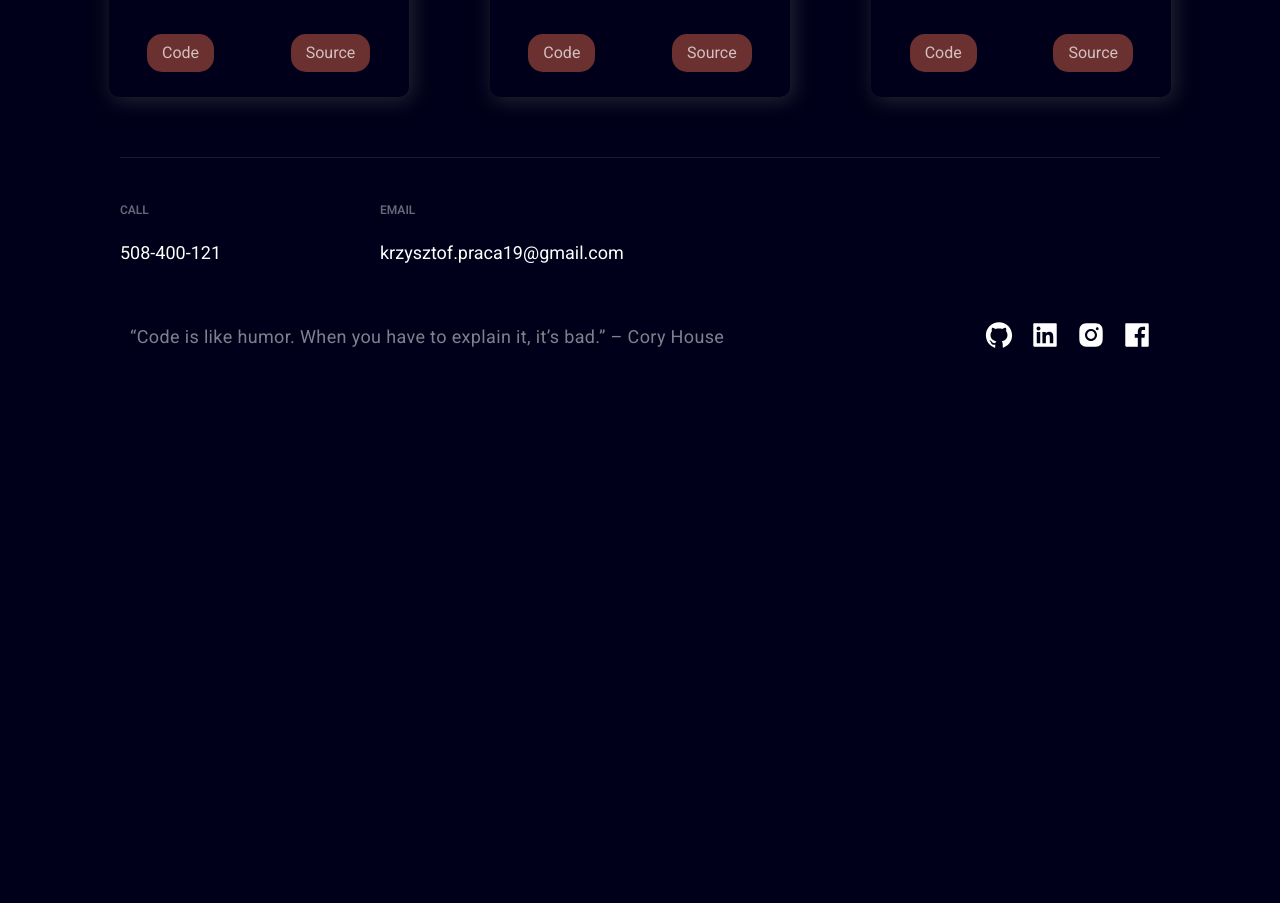
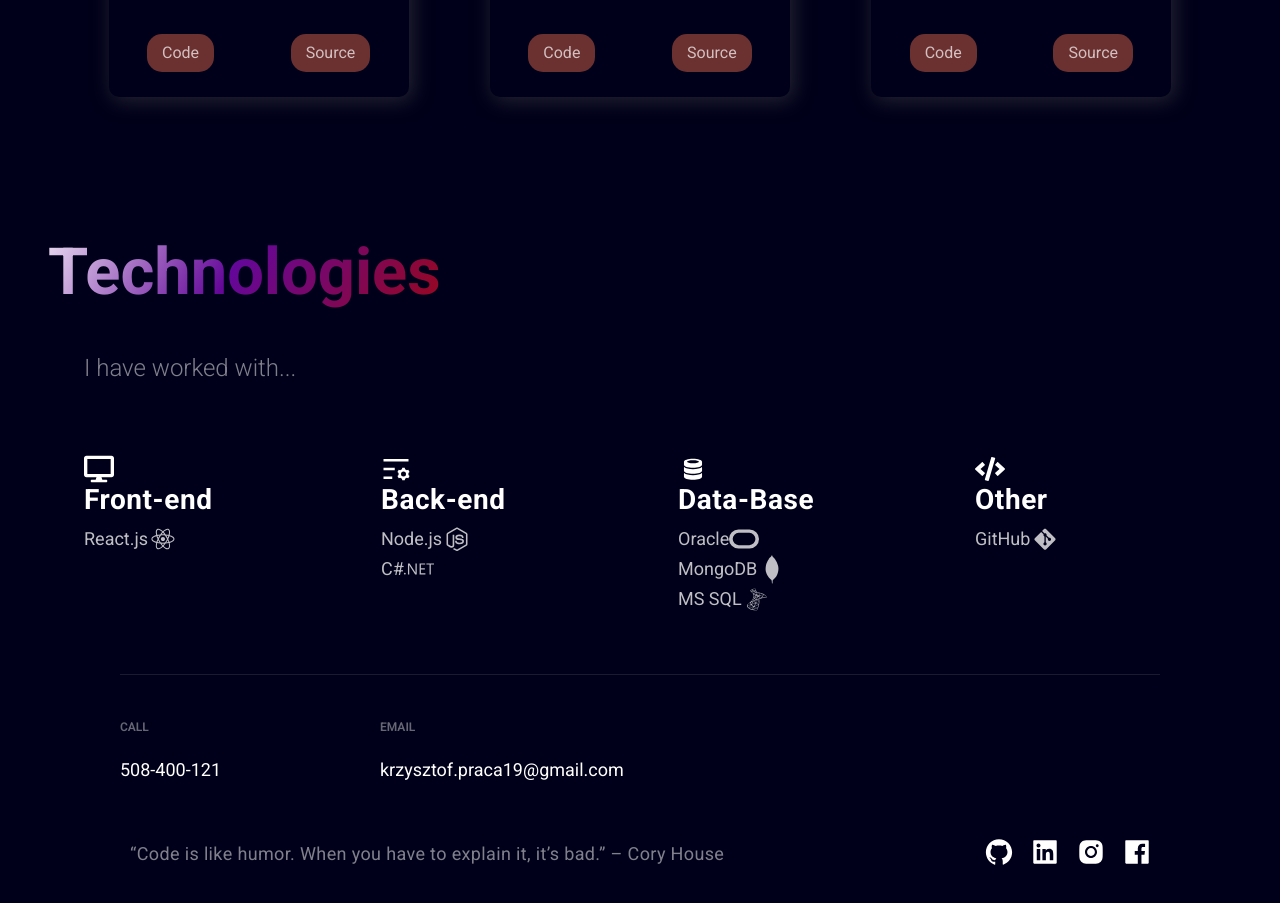
Before and after one commit to kkopec11/Portfolio, a Next.js app: page / in a window 1280 px wide. Shown: the part 1220-2123 px from the top of the page. Before the commit the page ends 1633 px from the top, so only its background shows below. Built offline with nearby package versions, Linux system fonts and the light colour scheme.

Commit message:
Technologies Section

```diff
--- /dev/null
+++ b/src/components/Technologies/Technologies.js
@@ -0,0 +1,85 @@
+import React from 'react';
+import { DiReact, DiGit, DiMongodb, DiMsqlServer, DiNodejsSmall, DiDatabase } from 'react-icons/di';
+import { RiListSettingsLine } from 'react-icons/ri';
+import { FaDesktop, FaCode } from 'react-icons/fa';
+import { SiDotNet, SiOracle } from 'react-icons/si';
+
+import { List, ListContainer, ListItem, ListParagraph, ListTitle, TechnologiesSection, TextUnderTitle, Title, NameAndIconContainer } from './styles';
+
+const Technologies = () => (
+    <TechnologiesSection id="tech">
+        <br />
+        <Title>Technologies</Title>
+        <TextUnderTitle>
+            I have worked with...
+        </TextUnderTitle>
+        <List>
+            <ListItem>
+                <FaDesktop size="3rem" />
+                <ListContainer>
+                    <ListTitle>Front-end</ListTitle>
+                    <ListParagraph>
+                        <NameAndIconContainer>
+                            React.js
+                            <DiReact size="3rem" />
+                        </NameAndIconContainer>
+                    </ListParagraph>
+                </ListContainer>
+            </ListItem>
+            <ListItem>
+                <RiListSettingsLine size="3rem" />
+                <ListContainer>
+                    <ListTitle>Back-end</ListTitle>
+                    <ListParagraph>
+                        <NameAndIconContainer>
+                            Node.js
+                            <DiNodejsSmall size="3rem" />
+                        </NameAndIconContainer>
+                        <NameAndIconContainer>
+                            C#
+                            <SiDotNet size="3rem" />
+                        </NameAndIconContainer>
+                    </ListParagraph>
+                </ListContainer>
+            </ListItem>
+            <ListItem>
+                <DiDatabase size="3rem" />
+                <ListContainer>
+                    <ListTitle>Data-Base</ListTitle>
+                    <ListParagraph>
+                        <NameAndIconContainer>
+                            Oracle
+                            <SiOracle size="3rem" />
+                        </NameAndIconContainer>
+                    </ListParagraph>
+                    <ListParagraph>
+                        <NameAndIconContainer>
+                            MongoDB
+                            <DiMongodb size="3rem" />
+                        </NameAndIconContainer>
+                    </ListParagraph>
+                    <ListParagraph>
+                        <NameAndIconContainer>
+                            MS SQL
+                            <DiMsqlServer size="3rem" />
+                        </NameAndIconContainer>
+                    </ListParagraph>
+                </ListContainer>
+            </ListItem>
+            <ListItem>
+                <FaCode size="3rem" />
+                <ListContainer>
+                    <ListTitle>Other</ListTitle>
+                    <ListParagraph>
+                        <NameAndIconContainer>
+                            GitHub
+                            <DiGit size="3rem" />
+                        </NameAndIconContainer>
+                    </ListParagraph>
+                </ListContainer>
+            </ListItem>
+        </List>
+    </TechnologiesSection>
+);
+
+export default Technologies;
--- /dev/null
+++ b/src/components/Technologies/styles.js
@@ -0,0 +1,147 @@
+import styled from 'styled-components'
+
+export const TechnologiesSection = styled.section`
+  padding: 32px 48px 0;
+  box-sizing: content-box;
+  position: relative;
+  overflow: hidden;
+  grid-template-columns: 1fr 1fr;
+
+  @media ${(props) => props.theme.breakpoints.md} {
+    padding: 24px 48px 0;
+    flex-direction: column;
+  }
+
+  @media ${(props) => props.theme.breakpoints.sm} {
+    padding: 0 auto;
+    width: calc(100vw - 32px);
+    flex-direction: column;
+  }
+`
+
+export const Title = styled.h2`
+  font-weight: 800;
+  font-size: 65px;
+  line-height: 72px;
+  width: max-content;
+  max-width: 100%;
+  background: ${props => props.theme.colors.backgroundTitle};
+  -webkit-background-clip: text;
+  -webkit-text-fill-color: transparent;
+  margin-bottom: 24px;
+  padding: 58px 0 16px;
+`
+
+export const TextUnderTitle = styled.p`
+  max-width: 800px;
+  font-size: 24px;
+  line-height: 40px;
+  font-weight: 300;
+  padding-bottom: 3.6rem;
+  padding-left: 3.6rem;
+  color: rgba(255, 255, 255, 0.5);
+
+  @media ${(props) => props.theme.breakpoints.md} {
+    max-width: 670px;
+    font-size: 20px;
+    line-height: 32px;
+    padding-bottom: 24px;
+  }
+
+  @media ${(props) => props.theme.breakpoints.sm} {
+    font-size: 16px;
+    line-height: 24px;
+    padding-bottom: 16px;
+  }
+`
+
+export const List = styled.ul`
+  display: grid;
+  grid-template-columns: repeat(4, 1fr);
+  gap: 40px;
+  padding-left: 3.6rem;
+  margin: 3rem 0;
+
+  @media ${props => props.theme.breakpoints.lg}{
+    margin: 64px 0;
+  }
+
+  @media ${props => props.theme.breakpoints.md}{
+    margin: 64px 0;
+    gap: 24px
+  }
+
+  @media ${props => props.theme.breakpoints.sm}{
+    display: flex;
+    flex-direction: column;
+    margin: 32px 0;
+  }
+`
+
+export const ListContainer = styled.div`
+  display: flex;
+  flex-direction: column;
+
+  @media ${props => props.theme.breakpoints.sm}{
+    display: flex;
+    margin-left: 18px;
+  }
+`
+
+export const ListTitle = styled.h4`
+  font-weight: 700;
+  font-size: 28px;
+  line-height: 32px;
+  letter-spacing: 0.02em;
+  color: #FFFFFF;
+  margin-bottom: 8px;
+
+@media ${props => props.theme.breakpoints.md}{
+  font-size: 24px;
+  line-height: 28px;
+}
+
+@media ${props => props.theme.breakpoints.sm}{
+  font-size: 20px;
+  line-height: 28px;
+  letter-spacing: 0.02em;
+  margin-bottom: 4px;
+}
+`
+
+export const ListParagraph = styled.p`
+  font-size: 18px;
+  line-height: 30px;
+  color: rgba(255, 255, 255, 0.75);
+
+  @media ${props => props.theme.breakpoints.md}{
+    font-size: 16px;
+    line-height: 28px;
+  }
+
+  @media ${props => props.theme.breakpoints.sm}{
+    font-size: 14px;
+    line-height: 22px;
+  }
+`
+
+export const ListItem = styled.li`
+  max-width: 320px;
+  display: flex;
+  flex-direction: column;
+
+@media ${props => props.theme.breakpoints.md}{
+  max-width: 203px;
+}
+
+@media ${props => props.theme.breakpoints.sm}{
+  margin-bottom: 14px;
+  max-width: 320px;
+  flex-direction: row;
+}
+`
+
+export const NameAndIconContainer = styled.li`
+  display: flex;
+  flex-direction: inherit;
+`
--- a/src/pages/index.js
+++ b/src/pages/index.js
@@ -1,5 +1,6 @@
 import { Layout } from '../components/Layout/Layout';
 import Projects from '../components/Projects/Projects';
+import Technologies from '../components/Technologies/Technologies';
 import Welcome from '../components/Welcome/Welcome';
 import { SectionDivider } from '../styles/components/globalComponents';
 
@@ -8,7 +9,7 @@
     <Layout>
       <Welcome />
       <Projects />
-      {/* <Technologies /> */}
+      <Technologies />
       {/* <Timeline /> */}
     </Layout>
   )
```
